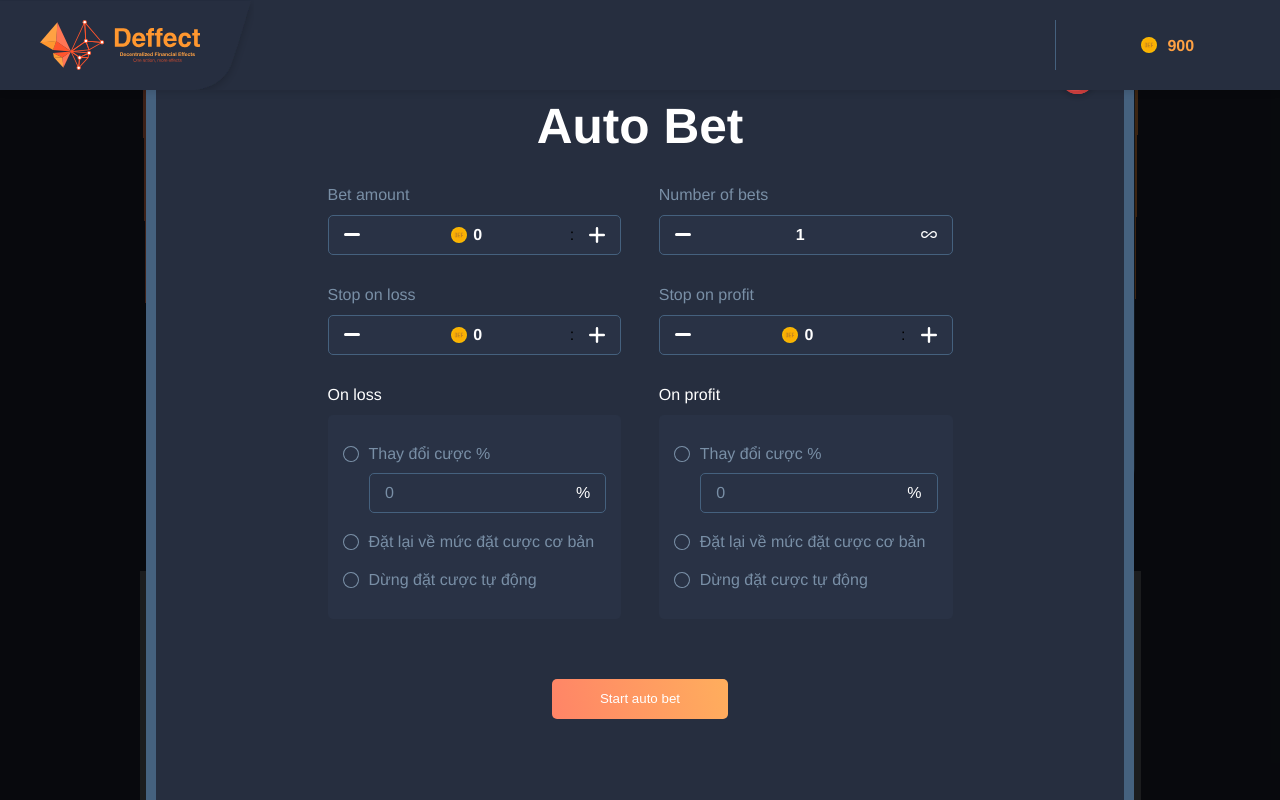
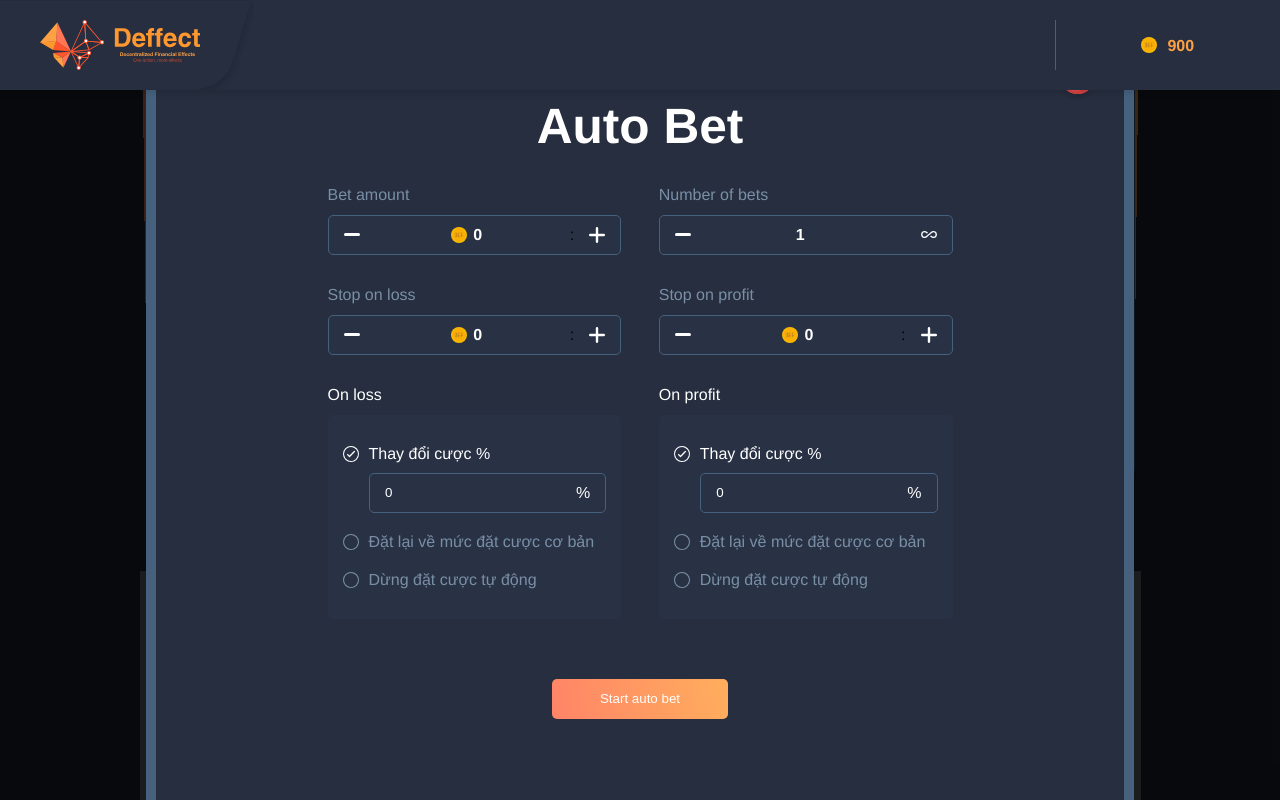
Before and after one commit to phongpheu12101991/Keno, a React (Create React App) app: page / in a window 1280 px wide. Both pictures are taken after a click on the button "Auto bet". Built offline with nearby package versions, Linux system fonts and the light colour scheme.

Commit message:
Update NumberFormat CheckMinBet MaxBet Only1PickAuto AutoCA

```diff
--- a/src/components/commons/Body.tsx
+++ b/src/components/commons/Body.tsx
@@ -1,7 +1,7 @@
 import React from 'react';
 import styled from 'styled-components';
 import { Route } from 'react-router-dom';
-import Keno from 'components/games/keno/Keno';
+import Keno from 'components/games/keno';
 
 interface BProps {
 
--- a/src/components/games/keno/AutoOptions.tsx
+++ b/src/components/games/keno/AutoOptions.tsx
@@ -1,4 +1,4 @@
-import React, { useState, useEffect } from 'react';
+import React, { useState, useEffect, useReducer } from 'react';
 import styled from 'styled-components';
 import NumberFormat from 'react-number-format';
 import Check from "asserts/img/check.svg";
@@ -10,68 +10,78 @@ interface ABProps {
 }
 
 const AutoOptions = React.forwardRef(({ title }: ABProps, ref) => {
-    const [changeAmount, setCA] = useState<Number>(0);
-    const [change, setChange] = useState<boolean>(false);
-    const [reset, setReset] = useState<boolean>(false);
-    const [stop, setStop] = useState<boolean>(false);
+    type State = {
+        changeAmount: number,
+        change: boolean,
+        reset: boolean,
+        stop: boolean
+    }
+    type Action =
+        | { type: 'ChangeAmount', data: number }
+        | { type: 'Change' }
+        | { type: 'Reset' }
+        | { type: 'Stop' }
+
+    const dataReducer = (state: State, action: Action) => {
+        switch (action.type) {
+            case "ChangeAmount":
+                return { ...state, changeAmount: action.data };
+            case "Change":
+                return { ...state, change: true, reset: false, stop: false };
+            case "Reset":
+                return { ...state, change: false, reset: true, stop: false };
+            case "Stop":
+                return { ...state, change: false, reset: false, stop: true };
+            default:
+                throw new Error();
+        }
+    };
+
+    const [state, dispatch] = useReducer(dataReducer, {
+        changeAmount: 0,
+        change: true,
+        reset: false,
+        stop: false
+    });
+
 
     useEffect(() => {
-        ref.current = {
-            changeAmount: changeAmount,
-            change: change,
-            reset: reset,
-            stop: stop
-        }
+        ref.current = { ...state };
     })
 
     return <AR >
         <div className="ar_title">{title}</div>
         <div className="ar_options">
             <div className="ar_check">
-                <img src={change ? Check : NoCheck} alt="" onClick={() => {
-                    if (change) setChange(false)
-                    else {
-                        setChange(true);
-                        setReset(false);
-                        setStop(false);
-                    }
+                <img src={state.change ? Check : NoCheck} alt="" onClick={() => {
+                    if (!state.change) dispatch({ type: "Change" })
                 }} />
-                <span className={change ? "ar_check_text ar_check_text_active" : "ar_check_text"}>Thay đổi cược %</span>
+                <span className={state.change ? "ar_check_text ar_check_text_active" : "ar_check_text"}>Thay đổi cược %</span>
             </div>
             <div className="ar_change_input">
                 <NumberFormat
-                    value={changeAmount}
+                    value={state.changeAmount}
                     thousandSeparator={true}
-                    displayType={change ? "input" : "text"}
-                    onValueChange={(values) => {
-                        setCA(values.floatValue);
+                    displayType={state.change ? "input" : "text"}
+                    onValueChange={({ floatValue }) => {
+                        dispatch({ type: "ChangeAmount", data: floatValue < -100 ? -100 : floatValue > 1000 ? 1000 : floatValue })
                     }}
-                    isAllowed={({ floatValue }) => floatValue <= 1000 && floatValue >= 0}
-                    className={change ? "check" : ""}
+                    // isAllowed={({ floatValue }) => floatValue <= 1000 && floatValue >= -100}
+                    className={state.change ? "check" : ""}
                 />
                 <div className="dv">%</div>
             </div>
             <div className="ar_check">
-                <img src={reset ? Check : NoCheck} alt="" onClick={() => {
-                    if (reset) setReset(false)
-                    else {
-                        setReset(true);
-                        setChange(false);
-                        setStop(false);
-                    }
+                <img src={state.reset ? Check : NoCheck} alt="" onClick={() => {
+                    if (!state.reset) dispatch({ type: "Reset" })
                 }} />
-                <span className={reset ? "ar_check_text ar_check_text_active" : "ar_check_text"}>Đặt lại về mức đặt cược cơ bản</span>
+                <span className={state.reset ? "ar_check_text ar_check_text_active" : "ar_check_text"}>Đặt lại về mức đặt cược cơ bản</span>
             </div>
             <div className="ar_check">
-                <img src={stop ? Check : NoCheck} alt="" onClick={() => {
-                    if (stop) setStop(false)
-                    else {
-                        setStop(true);
-                        setReset(false);
-                        setChange(false);
-                    }
+                <img src={state.stop ? Check : NoCheck} alt="" onClick={() => {
+                    if (!state.stop) dispatch({ type: "Stop" })
                 }} />
-                <span className={stop ? "ar_check_text ar_check_text_active" : "ar_check_text"}>Dừng đặt cược tự động</span>
+                <span className={state.stop ? "ar_check_text ar_check_text_active" : "ar_check_text"}>Dừng đặt cược tự động</span>
             </div>
         </div>
     </AR>
--- a/src/components/games/keno/HistoryBet.tsx
+++ b/src/components/games/keno/HistoryBet.tsx
@@ -7,13 +7,14 @@ interface HBProps {
 
 const HistoryBet = ({ data }: HBProps) => {
 
-    return <HB>
+    return <HB shadow={data.length === 0}>
         {data.length === 0 ? <HB1>Game results will be displayed here.</HB1>
             : <HB2>
                 <div className="history_bet">
                     {data.map((item, index) => <div key={index} className={item > 0 ? "BRW" : "BRW BRL"}><span>{item.toFixed(2)}</span></div>)}
                 </div>
             </HB2>}
+        {data.length !== 0 ? <div className="shadow"></div> : null}
     </HB>
 
 
@@ -28,6 +29,7 @@ const HB = styled.div`
     overflow-x: auto;
     display: flex;
     flex-direction: row-reverse;
+    position: relative;
     &::-webkit-scrollbar {
         width: auto;
         height: 5px;
@@ -43,6 +45,13 @@ const HB = styled.div`
     }
     @media screen and (max-width: 1000px) {
         height: 49px;
+    }
+    .shadow {
+        position: absolute;
+        z-index: 1;
+        width: 100%;
+        height: 100%;
+        background-image: linear-gradient(to right #262E3F00 0%, #262E3FB3 26%, #262E3FFC 59%, #262E3F 100%);
     }
 `
 
--- a/src/components/games/keno/Keno.tsx
+++ b/src/components/games/keno/index.tsx
@@ -193,9 +193,9 @@ const Keno = () => {
                             showResult: true,
                             hisBet: action.hisBet,
                             bet: (action.winAmount < 0 && state.autoOptions.onLoss.reset) ? state.originBet
-                                : (action.winAmount < 0 && !state.autoOptions.onLoss.reset) ? state.autoOptions.onLoss.change ? state.bet * state.autoOptions.onLoss.changeAmount / 100 : state.bet
+                                : (action.winAmount < 0 && !state.autoOptions.onLoss.reset) ? state.autoOptions.onLoss.change ? (state.bet + state.bet * state.autoOptions.onLoss.changeAmount / 100) : state.bet
                                     : (action.winAmount >= 0 && state.autoOptions.onWin.reset) ? state.originBet
-                                        : (action.winAmount >= 0 && !state.autoOptions.onWin.reset) ? state.autoOptions.onWin.change ? state.bet * state.autoOptions.onWin.changeAmount / 100 : state.bet
+                                        : (action.winAmount >= 0 && !state.autoOptions.onWin.reset) ? state.autoOptions.onWin.change ? (state.bet + state.bet * state.autoOptions.onWin.changeAmount / 100) : state.bet
                                             : state.bet
                         };
                     }
@@ -220,7 +220,7 @@ const Keno = () => {
         payout: [],
         count: 0,
         disable: false,
-        bet: 0,
+        bet: 10,
         originBet: 0,
         onBet: false,
         result: undefined,
@@ -499,9 +499,9 @@ const Keno = () => {
                                         displayType={state.autoBet ? "text" : "input"}
                                         thousandSeparator={true}
                                         onValueChange={(values) => {
-                                            dispatch({ type: "SetBet", data: values.floatValue })
+                                            dispatch({ type: "SetBet", data: values.floatValue < 10 ? 10 : values.floatValue > balance ? balance : values.floatValue })
                                         }}
-                                        isAllowed={({ floatValue }) => floatValue <= 1000}
+                                        // isAllowed={({ floatValue }) => floatValue <= balance && floatValue >= 10}
                                         style={{ width: `${10 * (state.bet.toString().length)}px`, minWidth: "20px" }}
                                         allowEmptyFormatting
                                     />
```
Also changed, not shown: src/App.tsx (+14 -10 lines).
